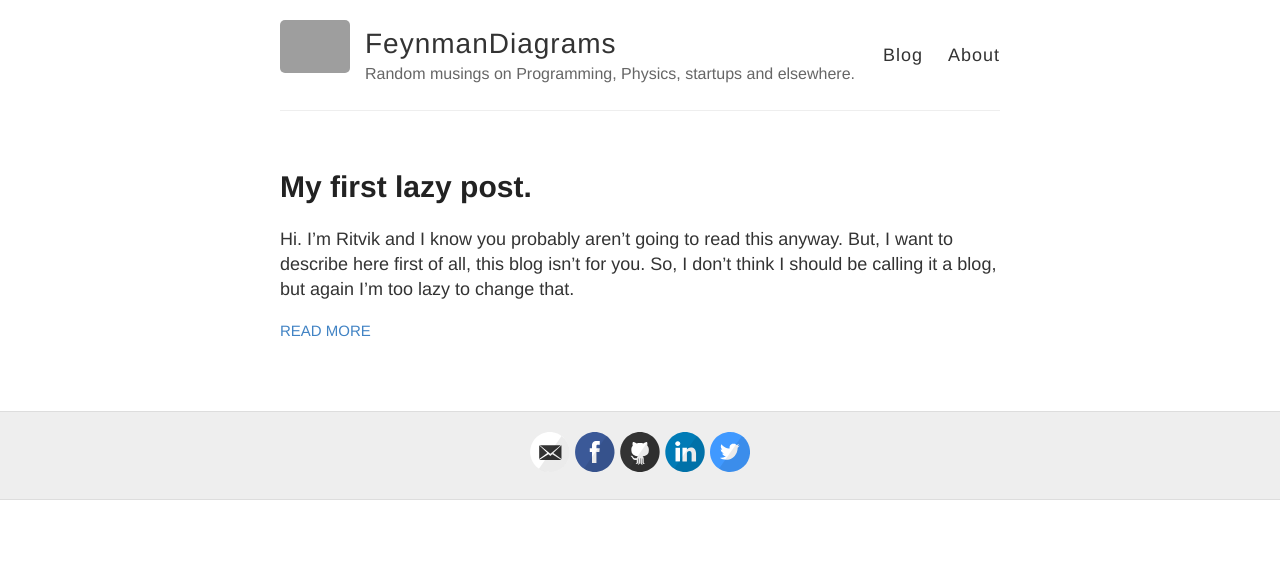
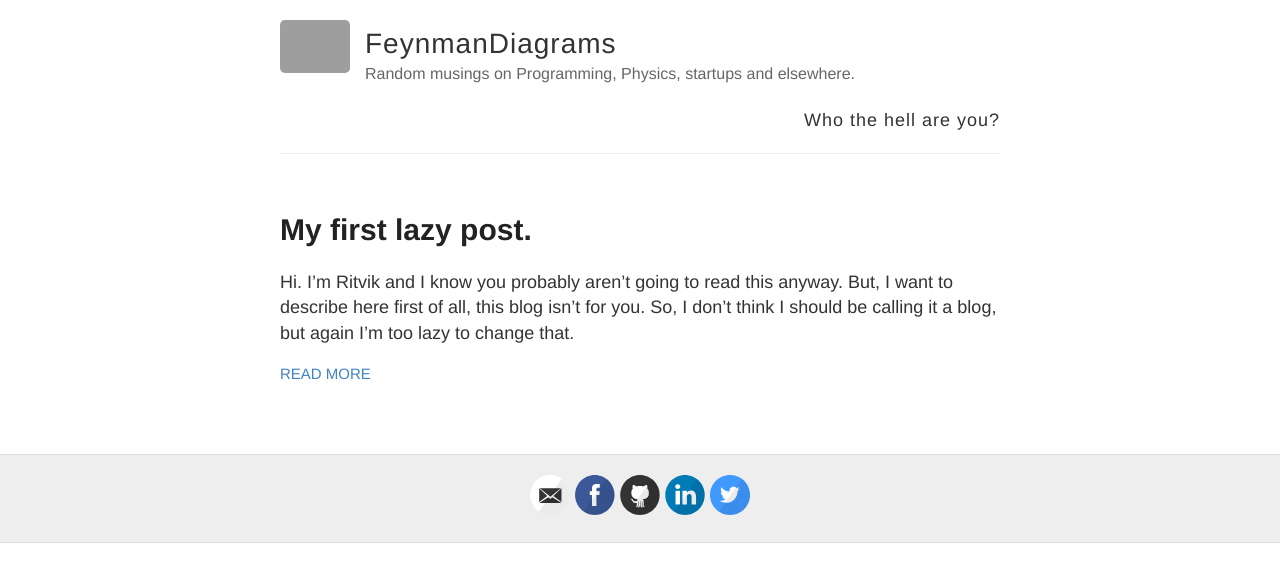
Before and after one commit to feynmandiagrams/feynmandiagrams.github.io, a Jekyll site: the page built from index.html, in a window 1280 px wide. Shown: the top 582 px of the page. Built offline with Jekyll 4.4.1, drawn with Linux system fonts in a browser that asks for light colours; Markdown is read by kramdown in place of the engine named in the settings; grey boxes are pictures that could not be loaded.

Commit message:
Some other stuff

```diff
--- a/_layouts/default.html
+++ b/_layouts/default.html
@@ -12,7 +12,6 @@
     <link rel="stylesheet" type="text/css" href="{{ site.baseurl }}/style.css" />
     <link rel="alternate" type="application/rss+xml" title="{{ site.name }} - {{ site.description }}" href="{{ site.baseurl }}/feed.xml" />
 
-    <!-- Created with Jekyll Now - http://github.com/barryclark/jekyll-now -->
   </head>
 
   <body>
@@ -27,8 +26,8 @@
           </div>
 
           <nav>
-            <a href="{{ site.baseurl }}/">Blog</a>
-            <a href="{{ site.baseurl }}/about">About</a>
+            <!--<a href="{{ site.baseurl }}/">Blog</a>-->
+            <a href="{{ site.baseurl }}/whothehellareyou?">Who the hell are you?</a>
           </nav>
         </header>
       </div>
```
